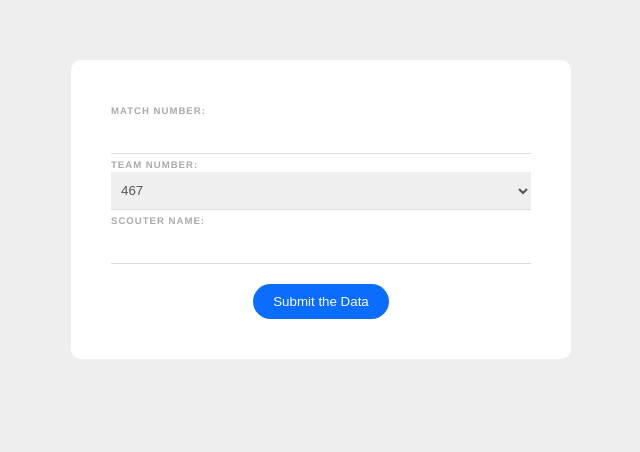
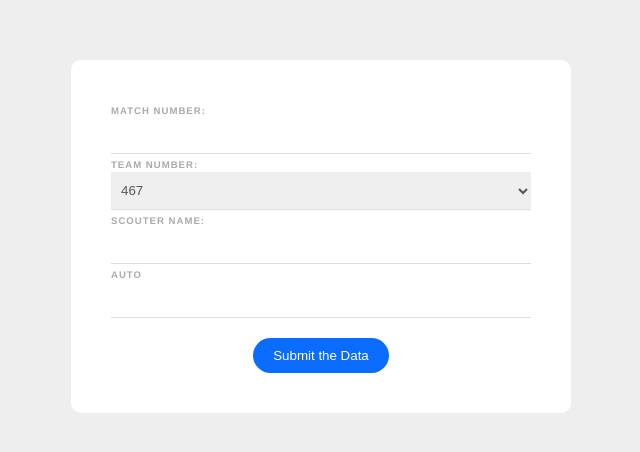
Before and after one commit to ShivamMaster/467-scouting-website-VueJs, a Vue app: page / in a window 1280 px wide. Shown: the top 452 px of the page, without its empty margins (319-959 px from the left). Built offline with nearby package versions, Linux system fonts and the light colour scheme.

Commit message:
About to begin the style testing

```diff
--- a/src/components/SignUpFormME.vue
+++ b/src/components/SignUpFormME.vue
@@ -15,11 +15,13 @@
     <label> Scouter Name: </label>
     <input type="Scouter Name" required v-model="ScouterName" />
 
-
+    <div class="autostuff">
+      <label>Auto</label>
+      <input type="auto" v-model="autostuff" required />
+    </div>
     <div class="submit">
       <button>Submit the Data</button>
     </div>
-
   </form>
 </template>
 
@@ -33,11 +35,11 @@ export default {
     };
   },
 
-methods: {
-    handleSubmit(){
-        //this.MatchNumber = [1, 2, 3, 4, 5] ? "" : "Enter in a valid number";
-    }
-}
+  methods: {
+    handleSubmit() {
+      //this.MatchNumber = [1, 2, 3, 4, 5] ? "" : "Enter in a valid number";
+    },
+  },
 };
 </script>
 
@@ -112,4 +114,14 @@ button {
   font-size: 0.8em;
   font-weight: bold;
 }
+
+input[type="autostuff"] {
+  display: block;
+  padding: 10px 6px;
+  width: 100%;
+  box-sizing: border-box;
+  border: none;
+  border-bottom: 1px solid #ddd;
+  color: #555;
+}
 </style>
```
